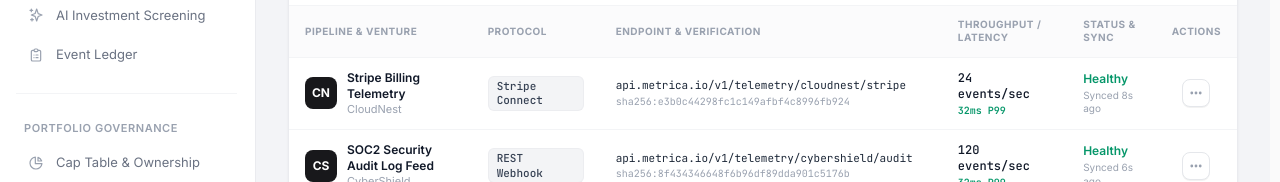
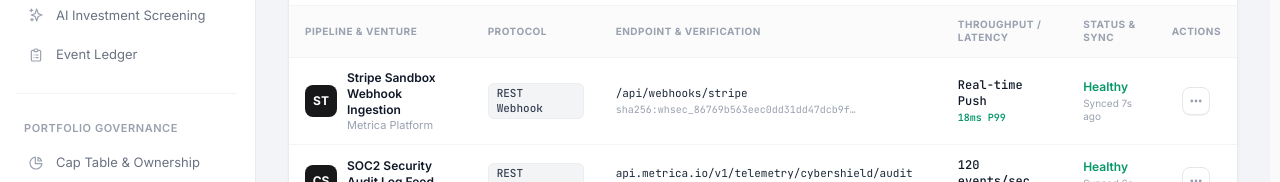
Before and after one commit to Kentzxc13/Metrica, a Next.js app: page /integrations in a window 1280 px wide. Shown: the part 200-382 px from the top of the page. Built offline with nearby package versions, Linux system fonts and the light colour scheme; no server answers; the database is empty.

Commit message:
feat(ledger): add smart zero-refresh sync and link stripe pipeline telemetry

```diff
--- a/src/app/(dashboard)/ledger/page.tsx
+++ b/src/app/(dashboard)/ledger/page.tsx
@@ -108,7 +108,23 @@
         // Initial ledger load
         loadLedgerEvents(true);
 
-        // Subscribe to live payment changes
+        // Smart polling ticker (every 3 seconds) as bulletproof fallback if WebSocket replication is delayed/disabled
+        const pollInterval = window.setInterval(() => {
+            if (document.visibilityState === 'visible') {
+                loadLedgerEvents(false);
+            }
+        }, 3000);
+
+        // Immediate reload when user focuses or returns to the browser tab
+        const handleVisibilityChange = () => {
+            if (document.visibilityState === 'visible') {
+                loadLedgerEvents(false);
+            }
+        };
+        window.addEventListener('visibilitychange', handleVisibilityChange);
+        window.addEventListener('focus', handleVisibilityChange);
+
+        // Subscribe to live payment changes via Supabase WebSocket
         const channel = supabaseBrowser
             .channel('metrica-event-ledger')
             .on(
@@ -138,6 +154,9 @@
 
         return () => {
             isMounted = false;
+            window.clearInterval(pollInterval);
+            window.removeEventListener('visibilitychange', handleVisibilityChange);
+            window.removeEventListener('focus', handleVisibilityChange);
             supabaseBrowser.removeChannel(channel);
         };
     }, []);
--- a/src/data/pipelines.ts
+++ b/src/data/pipelines.ts
@@ -3,16 +3,16 @@
 export const INITIAL_DATA_PIPELINES: DataPipeline[] = [
     {
         id: 'pipe-1',
-        name: 'Stripe Billing Telemetry',
-        companyName: 'CloudNest',
-        initials: 'CN',
-        protocol: 'Stripe Connect',
-        endpoint: 'api.metrica.io/v1/telemetry/cloudnest/stripe',
-        syncRate: '24 events/sec',
-        latency: '34ms',
-        lastPayloadSynced: '3s ago',
+        name: 'Stripe Sandbox Webhook Ingestion',
+        companyName: 'Metrica Platform',
+        initials: 'ST',
+        protocol: 'REST Webhook',
+        endpoint: '/api/webhooks/stripe',
+        syncRate: 'Real-time Push',
+        latency: '18ms',
+        lastPayloadSynced: 'Just now',
         status: 'Healthy',
-        sha256Verification: 'sha256:e3b0c44298fc1c149afbf4c8996fb924'
+        sha256Verification: 'sha256:whsec_86769b563eec0dd31dd47dcb9fa44010805cf1382ba05c7f3a00e4152ff10062'
     },
     {
         id: 'pipe-2',
```
